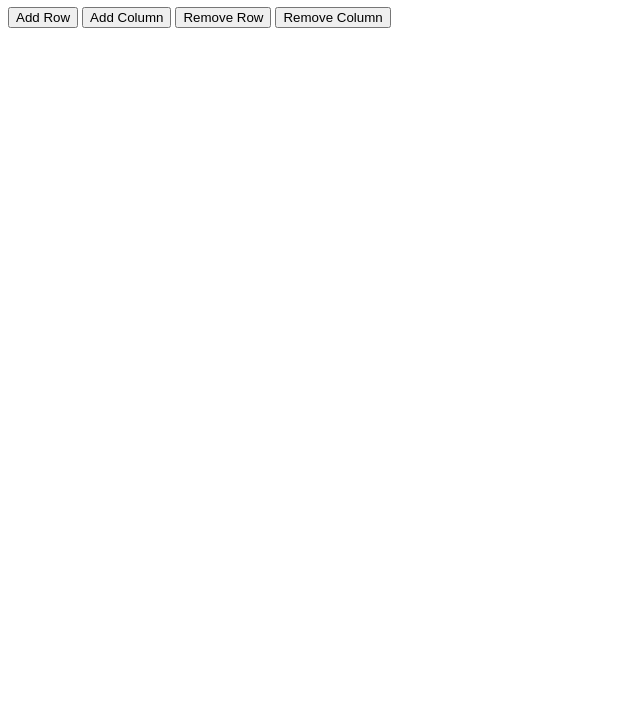
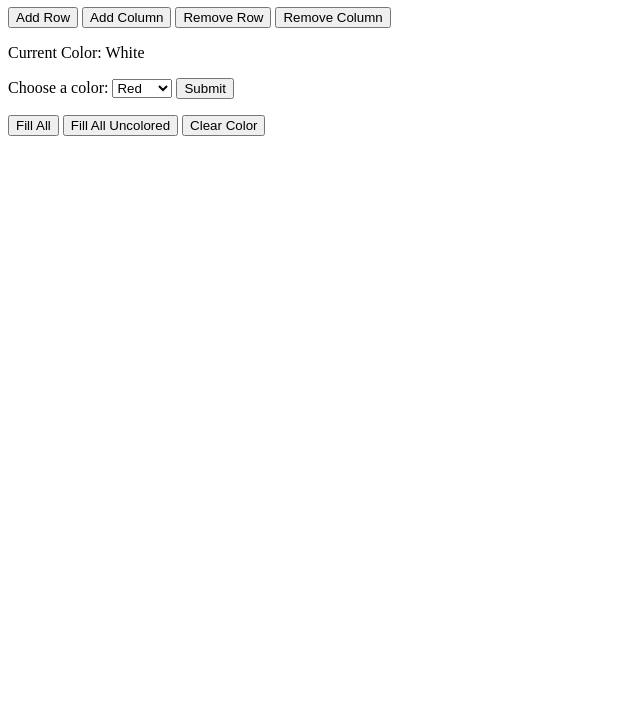
Before and after one commit to infinitly-irrational/Assignment5, a plain HTML site: page index.html in a window 1280 px wide. Shown: the part 73-800 px from the top of the page, without its empty margins (0-640 px from the left). Drawn offline with Linux system fonts and the light colour scheme.

Commit message:
third draft

```diff
--- a/index.html
+++ b/index.html
@@ -5,7 +5,6 @@
   <meta charset="utf-8">
 
   <title>Grid</title>
-  <script src="script.js"></script>
   <link rel="stylesheet" href="style.css">
 
 </head>
@@ -29,8 +28,30 @@
     <button onclick="removeColumn()">
       Remove Column
     </button>
+    <p id="colorField">
+      Current Color: White
+      <form id="form">
+      <label for="colors">Choose a color:</label>
+      <select name="colors" id="colors">
+        <option value="Red">Red</option>
+        <option value="Blue">Blue</option>
+        <option value="Green">Green</option>
+      </select>
+      <input id="submit" type="submit" value="Submit">
+      </form>
+    </p>
+    <button onclick="fillAll()">
+      Fill All
+    </button>
+    <button onclick="fillAllUncolored()">
+      Fill All Uncolored
+    </button>
+    <button onclick="clearColor()">
+      Clear Color
+    </button>
    </p>
    <p id="grids">
    </p>
 </body>
+<script src="script.js"></script>
 </html>
--- a/script.js
+++ b/script.js
@@ -1,5 +1,6 @@
 let colNum=0;
 let rowNum=0;
+let color="white";
 const addRow = () => {
     if(colNum===0 && rowNum===0){
       colNum=1;
@@ -65,3 +66,36 @@ const removeRow = () => {
   }
  }
 }
+
+document.getElementById("form").addEventListener("submit", function(event) {
+  color = document.getElementById("colors").value;
+  document.getElementById("colorField").innerHTML="Current Color: "+color;
+  event.preventDefault();
+});
+
+const fillAll = () => {
+  for(let j=1;j<=rowNum;j++){
+    for(let i=1;i<=colNum;i++){
+      document.getElementById("column"+i+"_"+"row"+j).style.backgroundColor = color;
+    }
+  }
+}
+
+const clearColor = () => {
+  for(let j=1;j<=rowNum;j++){
+    for(let i=1;i<=colNum;i++){
+      document.getElementById("column"+i+"_"+"row"+j).style.backgroundColor = "white";
+    }
+  }
+}
+
+
+  const fillAllUncolored = () => {
+    for(let j=1;j<=rowNum;j++){
+      for(let i=1;i<=colNum;i++){
+        if(document.getElementById("column"+i+"_"+"row"+j).style.backgroundColor = "White"){
+          document.getElementById("column"+i+"_"+"row"+j).style.backgroundColor = color;
+        }
+      }
+    }
+}
--- a/style.css
+++ b/style.css
@@ -2,6 +2,5 @@ div{
   height:30px;
   width:30px;
   border: 5px solid black;
-  border-collapse: collapse;
   float:left;
 }
```
